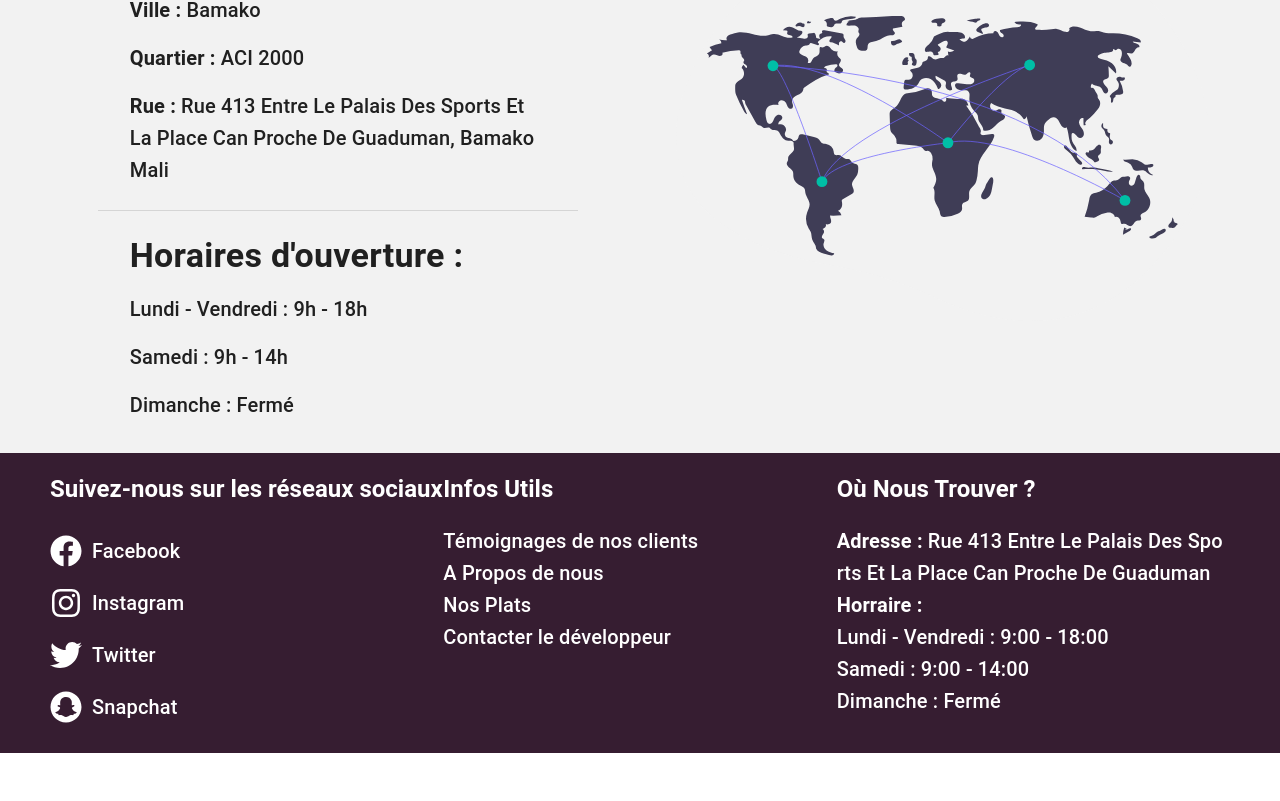
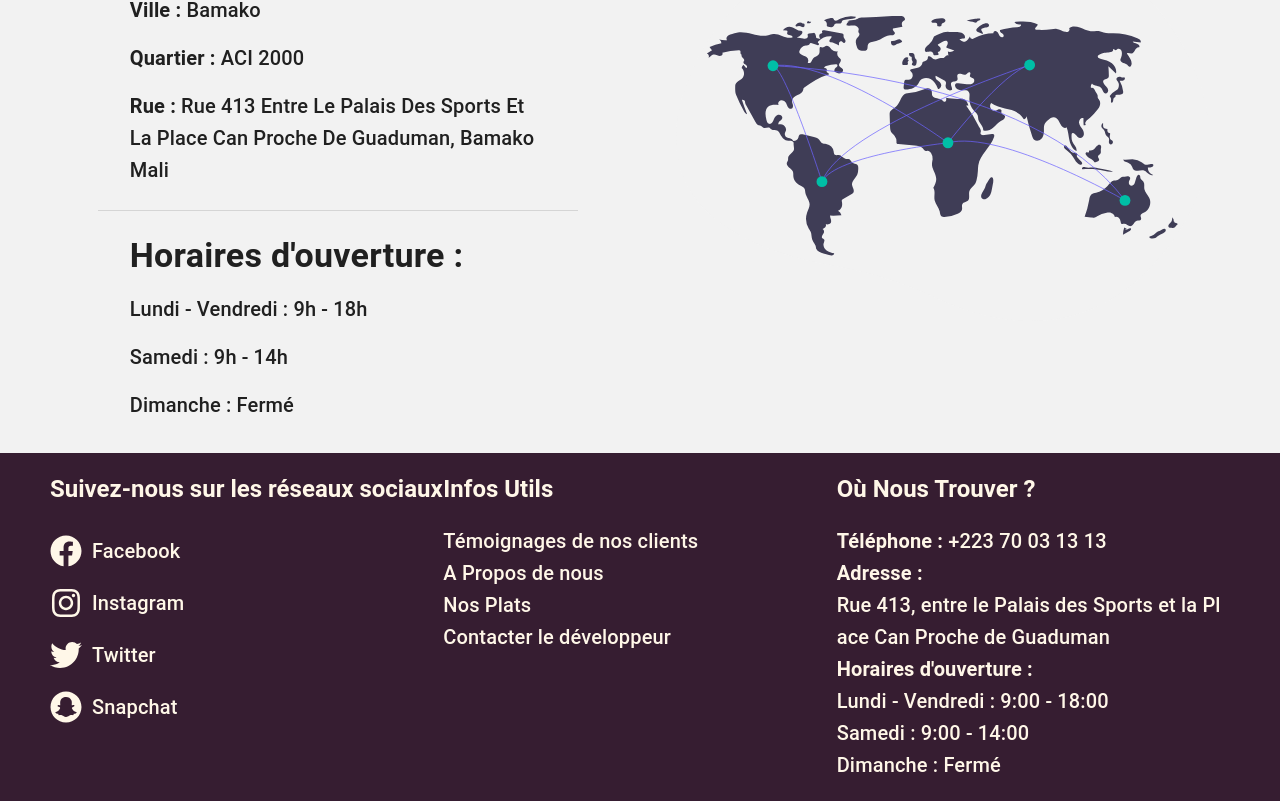
Before and after one commit to mamadou-niakate/feelfresh, a React (Create React App) app: page / in a window 1280 px wide. Shown: the part 2795-3596 px from the top of the page. Before the commit the page ends 3548 px from the top, so only its background shows below. Built offline with nearby package versions, Linux system fonts and the light colour scheme.

Commit message:
add links to footer

```diff
--- a/src/Footer/Footer.js
+++ b/src/Footer/Footer.js
@@ -2,7 +2,9 @@ import React from 'react'
 import { Grid } from '@mui/material'
 import { makeStyles } from '@mui/styles';
 import { Typography } from '@mui/material'
+import MuiLink from '@mui/material/Link'
 import { FaSnapchat, FaFacebook, FaInstagram, FaTwitter } from 'react-icons/fa'
+import { Link } from 'react-scroll';
 const useStyles = makeStyles({
    root: {
         // display: 'flex',
@@ -32,24 +34,31 @@ const useStyles = makeStyles({
     },
     link: {
         textDecoration: 'none',
-        color: '#fff',
+        color: '#FFF7E8',
         textAlign:'left',
     },
     text: {
-        color: '#fff',
+        color: '#FFF7E8',
         textAlign:'left',
         wordBreak: 'break-all',
     },
     footerSectionTitle: {
-        color: '#fff',
+        color: '#FFF7E8',
         fontWeight: 'bold',
         textAlign: 'left',
         margin: '20px 0 20px 0 !important',
     },
     socialNetworkIcon: {
-        color: '#fff',
+        color: '#FFF7E8',
         fontSize: '2rem',
         padding: '10px 10px 10px 0px ',
+    },
+    mainLink: {
+        cursor:'pointer'
+    },
+    devInfo: {
+        color: '#FFF7E8',
+        textDecoration: 'none'
     }
 });
 
@@ -93,21 +102,34 @@ const Footer = () => {
                     <Typography variant='h5' className={classes.footerSectionTitle}>
                         Infos Utils
                     </Typography>
-                    <Typography className={classes.text} component='h6' variant='h6'> Témoignages de nos clients  </Typography>
-                    <Typography className={classes.text} component='h6' variant='h6'>  A Propos de nous </Typography>
-                    <Typography className={classes.text} component='h6' variant='h6'> Nos Plats </Typography>
-                    <Typography className={classes.text} component='h6' variant='h6'> Contacter le développeur </Typography>
+                    <Link to='testimonial' smooth={true} className={classes.mainLink}>
+                        <Typography className={classes.text} component='h6' variant='h6'> Témoignages de nos clients  </Typography>
+                    </Link>
+                    <Link to='about' smooth={true} className={classes.mainLink}>
+                        <Typography className={classes.text} component='h6' variant='h6'>  A Propos de nous </Typography>
+                    </Link>
+                    <Link to='menu' smooth={true} className={classes.mainLink}>
+                        <Typography className={classes.text} component='h6' variant='h6'> Nos Plats </Typography>
+                    </Link>
+                    <Typography className={classes.text} component='h6' variant='h6'>
+                        <MuiLink href='mailto:mamadouniakate10@yahoo.fr' className={classes.devInfo}>
+                            Contacter le développeur
+                        </MuiLink>
+                    </Typography>
                 </Grid>
                 <Grid item xs={12} md={4}>
                     <Typography variant='h5' className={classes.footerSectionTitle}>
                         Où Nous Trouver  ?
                     </Typography>
                     <Typography className={classes.text} component='h6' variant='h6'>
-                        <strong>Adresse : </strong>
-                        <span>Rue 413 Entre Le Palais Des Sports Et La Place Can Proche De Guaduman </span>
+                        <strong>Téléphone : </strong> +223 70 03 13 13
                     </Typography>
                     <Typography className={classes.text} component='h6' variant='h6'>
-                        <strong>Horraire : </strong>  <br/>
+                        <strong>Adresse : </strong> <br/>
+                        <span>Rue 413, entre le Palais des Sports et la Place Can Proche de Guaduman </span>
+                    </Typography>
+                    <Typography className={classes.text} component='h6' variant='h6'>
+                        <strong>Horaires d'ouverture : </strong>  <br/>
                         Lundi - Vendredi : 9:00 - 18:00 <br/>
                         Samedi : 9:00 - 14:00 <br/>
                         Dimanche : Fermé
```
